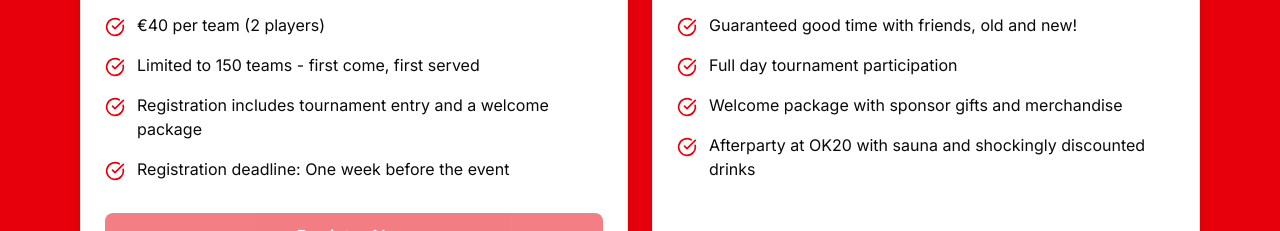
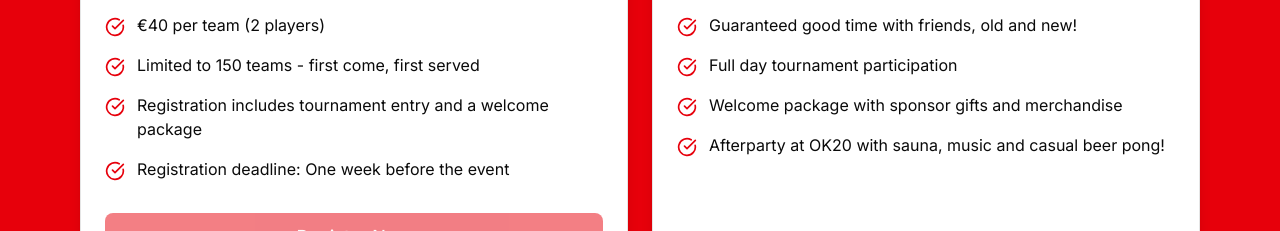
Before and after one commit to strengv1/unilife, a Next.js app: page /events/battleroyale in a window 1280 px wide. Shown: the part 2940-3171 px from the top of the page. Built offline with nearby package versions, Linux system fonts and the light colour scheme.

Commit message:
afterparty with music and beerpong

```diff
--- a/src/app/events/battleroyale/_components/PrizesSection.tsx
+++ b/src/app/events/battleroyale/_components/PrizesSection.tsx
@@ -30,18 +30,12 @@ export const PrizesSection = () => {
             <CardContent className="pt-6 pb-4 px-4 text-center">
               <h3 className="text-2xl font-bold">2nd Place</h3>
               <div className="my-6 text-5xl font-extrabold text-slate-600">€400</div>
-              {/* <p className="text-muted-foreground">
-                Coupled with a Finalist trophy
-              </p> */}
             </CardContent>
           </Card>
           <Card className="border-2 border-amber-700 bg-gradient-to-b from-amber-50 to-white transform transition-transform hover:scale-105 shadow-md">
             <CardContent className="pt-6 pb-4 px-4 text-center">
               <h3 className="text-2xl font-bold">3rd-4th Place</h3>
               <div className="my-6 text-5xl font-extrabold text-amber-700">€250</div>
-              {/* <p className="text-muted-foreground">
-                Coupled with a Semi-Finalist trophy
-              </p> */}
             </CardContent>
           </Card>
           <Card className="border-2 border-amber-700 bg-gradient-to-b from-amber-50 to-white transform transition-transform hover:scale-105 shadow-md">
--- a/src/app/events/battleroyale/_components/RegistrationSection.tsx
+++ b/src/app/events/battleroyale/_components/RegistrationSection.tsx
@@ -68,7 +68,7 @@ export const RegistrationSection = () => {
                 </li>
                 <li className="flex items-start gap-3">
                   <CheckCircle className="mt-1 h-5 w-5 flex-shrink-0 text-red-600" />
-                  <span>Afterparty at OK20 with sauna and shockingly discounted drinks</span>
+                  <span>Afterparty at OK20 with sauna, music and casual beer pong!</span>
                 </li>
               </ul>
               {/* <div className="mt-8 rounded-md bg-red-50 p-6 text-red-800">
```
